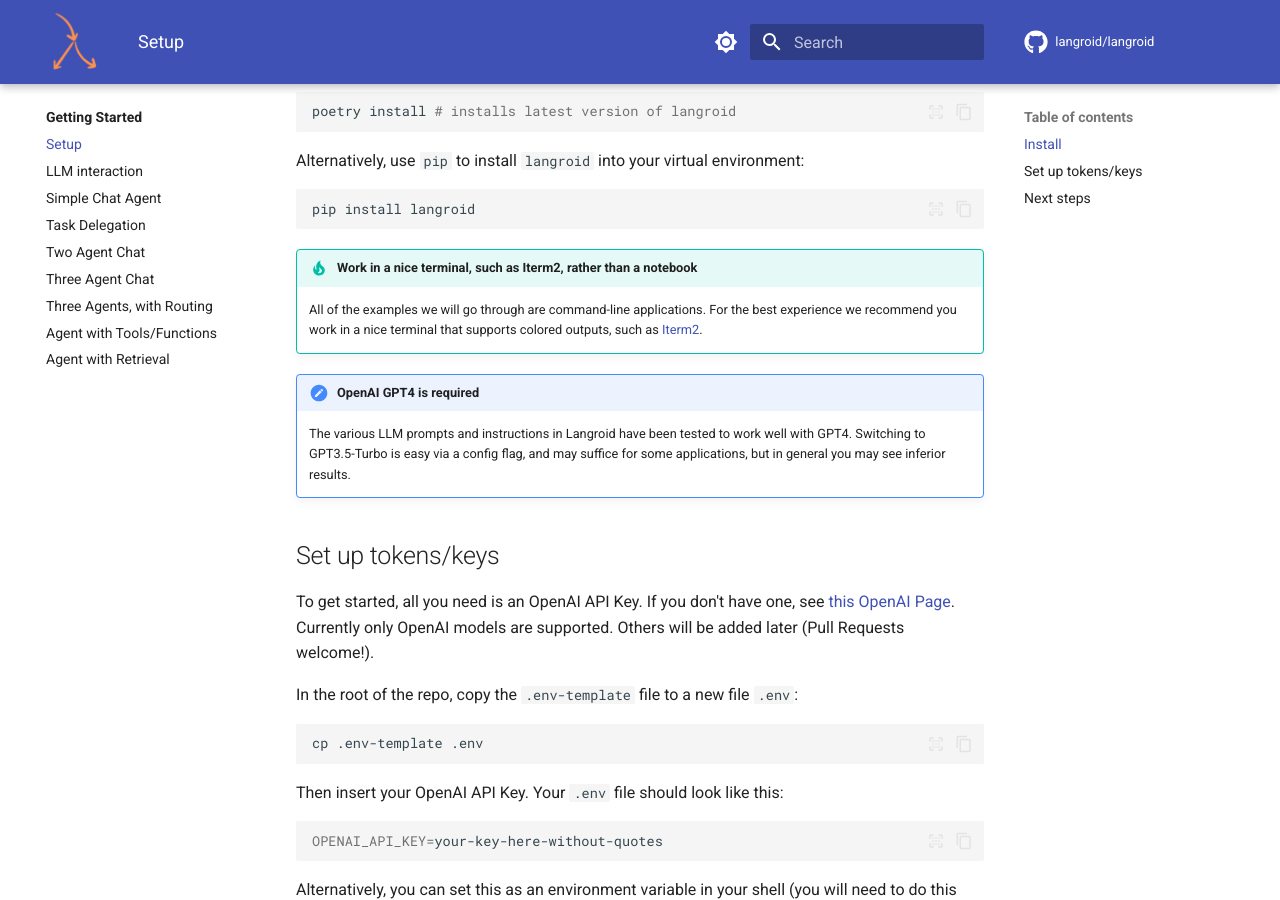
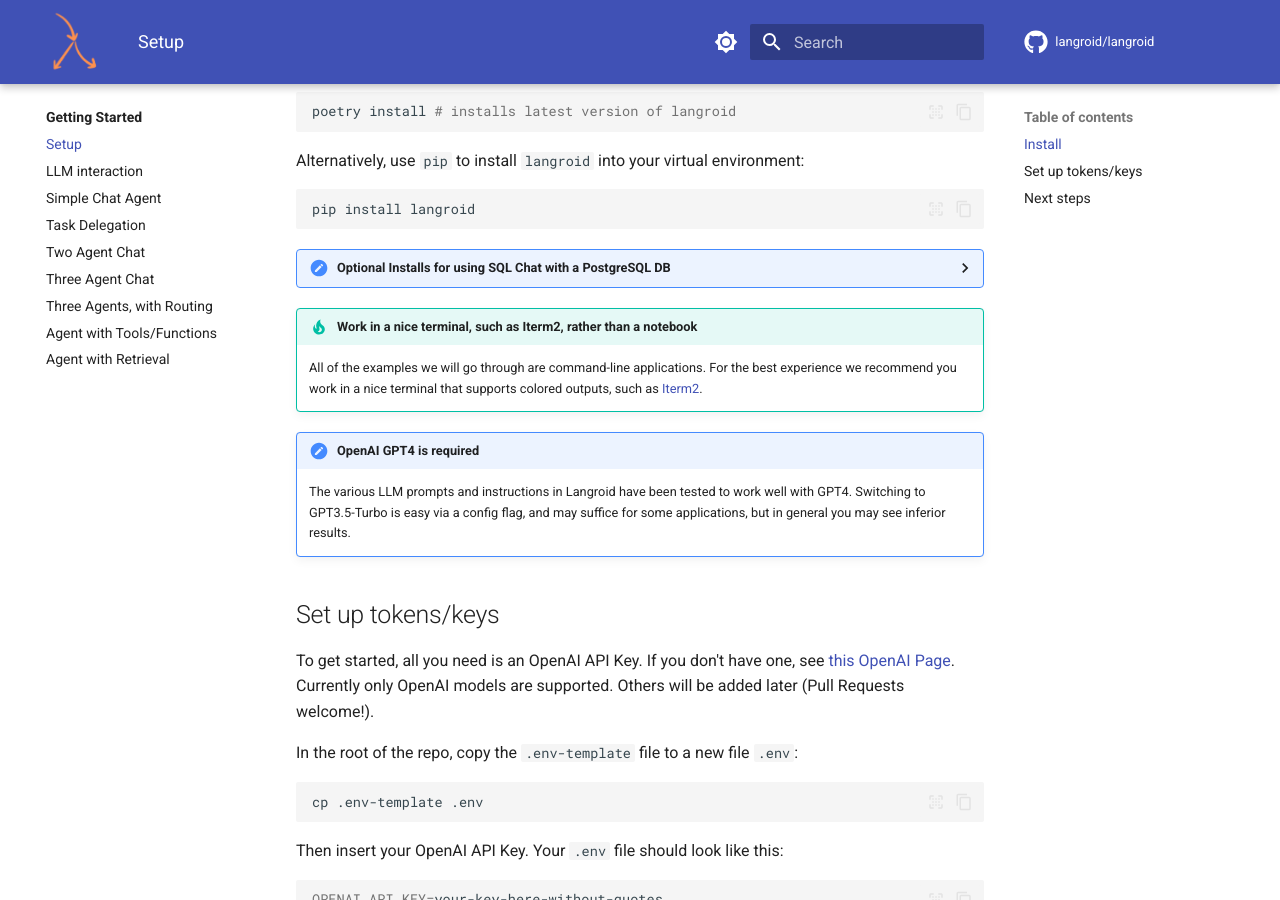
Before and after one commit to langroid/langroid, an MkDocs documentation site: the page built from docs/quick-start/setup.md, in a window 1280 px wide and 900 px high, scrolled down 496 px. Built offline with MkDocs 1.6.1 and Material for MkDocs 9.7.7, drawn with Linux system fonts in a browser that asks for light colours; comment, search, counter and statistics services are not loaded.

Commit message:
make psycopg2 optional, add docs

````diff
--- a/docs/quick-start/setup.md
+++ b/docs/quick-start/setup.md
@@ -22,6 +22,21 @@
 ```bash
 pip install langroid
 ```
+
+<details>
+<summary><b>Optional Installs for using SQL Chat with a PostgreSQL DB </b></summary>
+
+If you are using `SQLChatAgent`
+(e.g. the script [`examples/data-qa/sql-chat/sql_chat.py`](examples/data-qa/sql-chat/sql_chat.py)),
+with a postgres db, you will need to:
+
+- Install PostgreSQL dev libraries for your platform, e.g.
+    - `sudo apt-get install libpq-dev` on Ubuntu,
+    - `brew install postgresql` on Mac, etc.
+- Install langroid with the postgres extra, e.g. `pip install langroid[postgres]`
+  or `poetry add langroid[postgres]` or `poetry install -E postgres`.
+  If this gives you an error, try `pip install psycopg2-binary` in your virtualenv.
+</details>
 
 !!! tip "Work in a nice terminal, such as Iterm2, rather than a notebook"
     All of the examples we will go through are command-line applications.
--- a/pyproject.toml
+++ b/pyproject.toml
@@ -49,7 +49,7 @@
 # optional; see extras section below
 sentence-transformers = {version="2.2.2", optional=true}
 torch = {version="2.0.0", optional=true}
-
+psycopg2 = {version="^2.9.7", optional=true}
 qdrant-client = "^1.3.1"
 pydantic = "1.10.11"
 pypdf = "^3.12.2"
@@ -59,7 +59,7 @@
 prettytable = "^3.8.0"
 google-api-python-client = "^2.95.0"
 lxml = "^4.9.3"
-psycopg2 = "^2.9.7"
+
 
 [tool.poetry.group.dev.dependencies]
 pytest = "^7.3.1"
@@ -68,7 +68,7 @@
 [tool.poetry.extras]
 # install these using `poetry install -E hf-embeddings`
 hf-embeddings = ["sentence-transformers", "torch"]
-
+postgres = ["psycopg2"]
 
 [build-system]
 requires = ["poetry-core"]
````
Also changed, not shown: README.md (+15 -0 lines), 1 other file.
